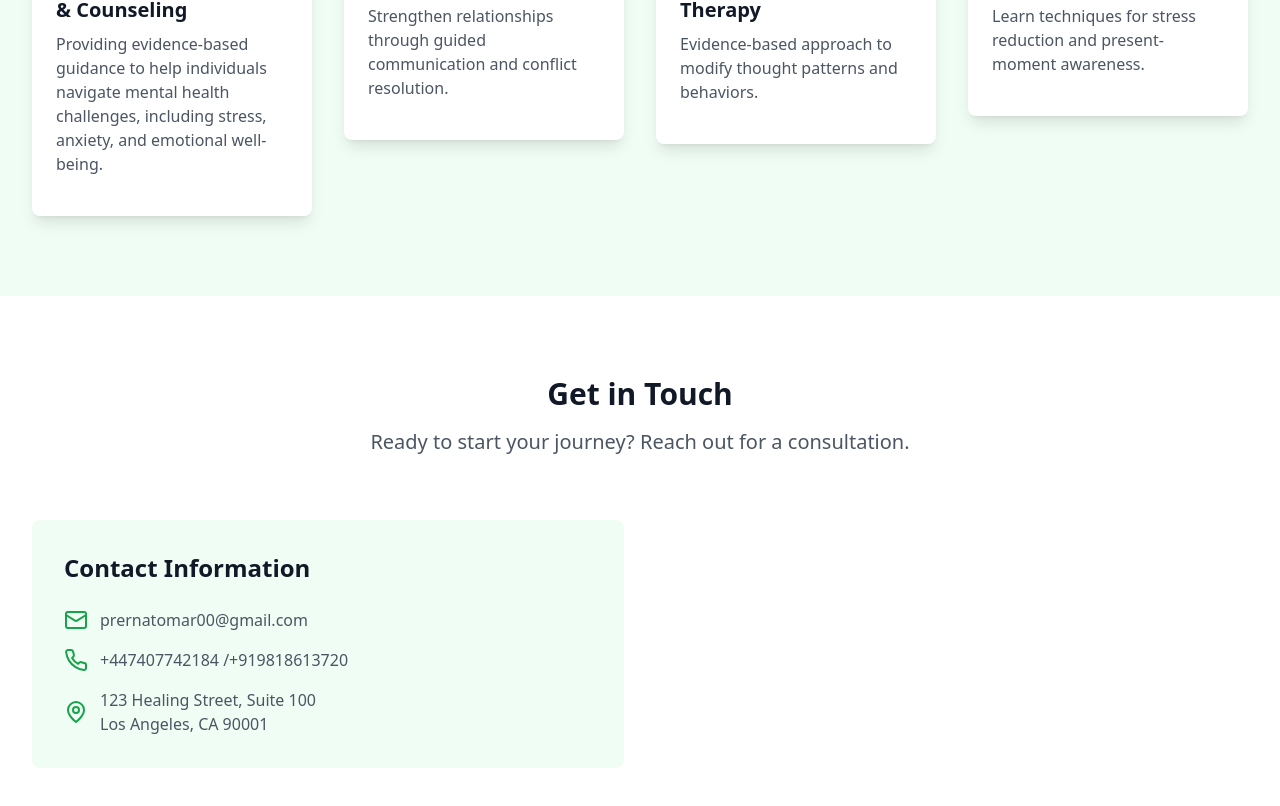
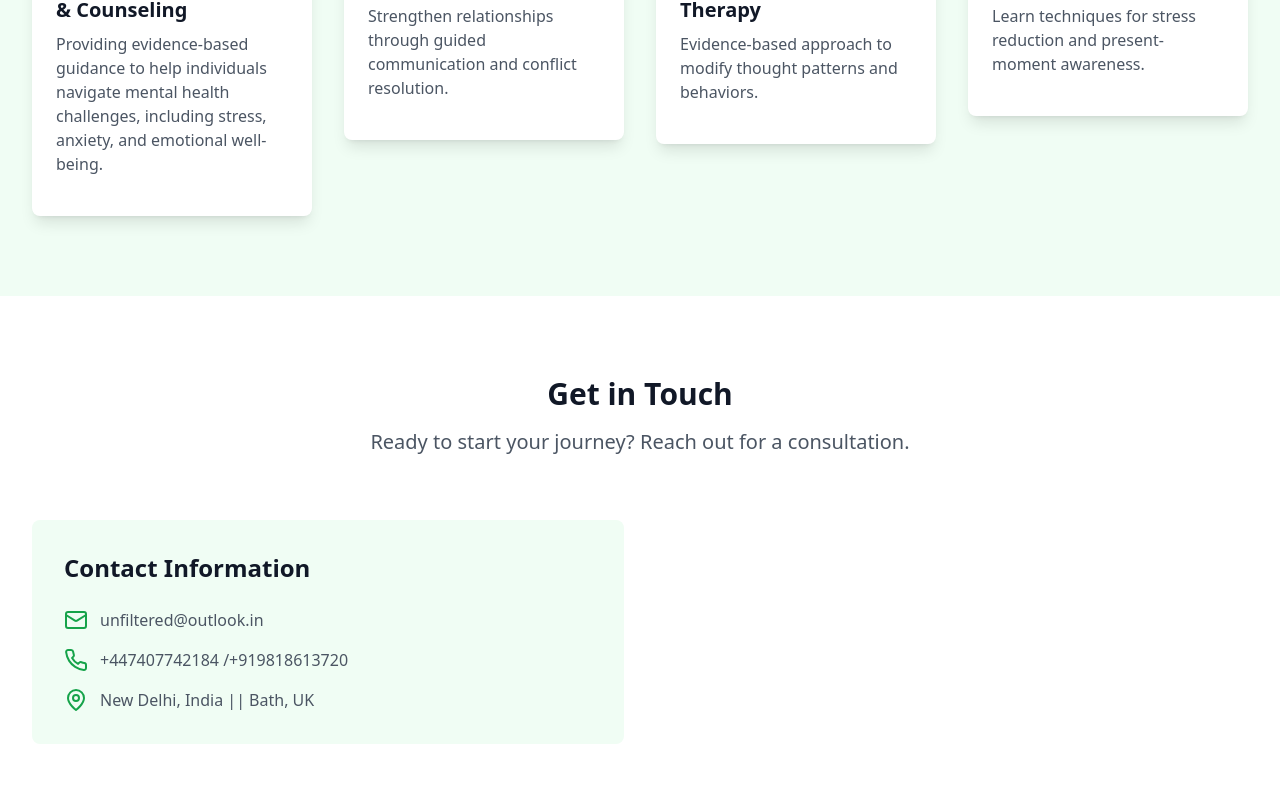
Before and after one commit to ishpreet404/Psych, a React (Vite) app: page / in a window 1280 px wide. Shown: the part 1910-2716 px from the top of the page. Built offline with nearby package versions, Linux system fonts and the light colour scheme.

Commit message:
Update Contact.tsx

```diff
--- a/src/components/Contact.tsx
+++ b/src/components/Contact.tsx
@@ -38,7 +38,7 @@ export default function Contact() {
             <div className="space-y-4">
               <div className="flex items-center">
                 <Mail className="h-6 w-6 text-green-600 mr-3" />
-                <span className="text-gray-600">prernatomar00@gmail.com
+                <span className="text-gray-600">unfiltered@outlook.in
                 </span>
               </div>
               <div className="flex items-center">
@@ -47,7 +47,7 @@ export default function Contact() {
               </div>
               <div className="flex items-center">
                 <MapPin className="h-6 w-6 text-green-600 mr-3" />
-                <span className="text-gray-600">123 Healing Street, Suite 100<br />Los Angeles, CA 90001</span>
+                <span className="text-gray-600">New Delhi, India || Bath, UK </span>
               </div>
             </div>
           </div>
```
